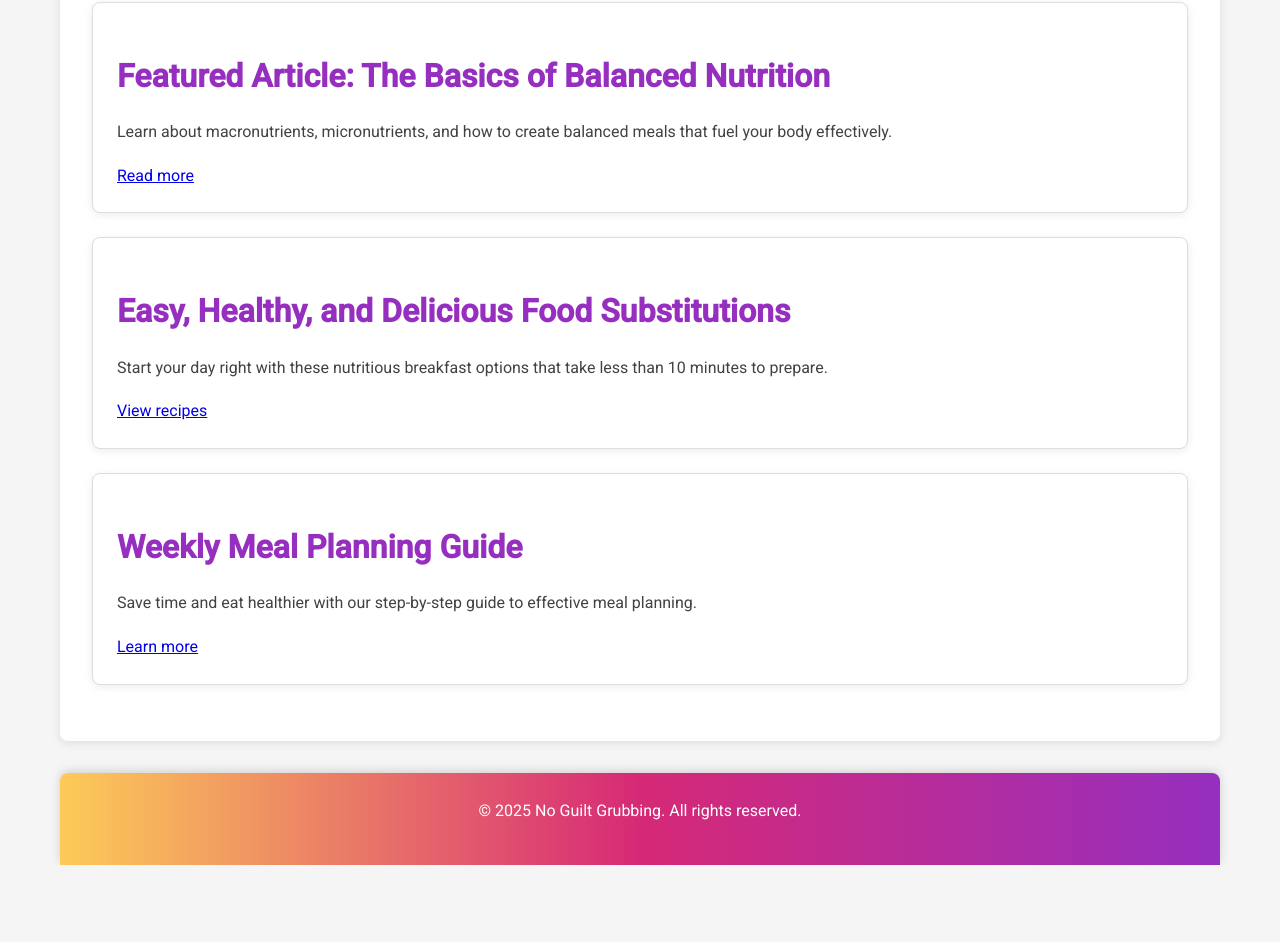
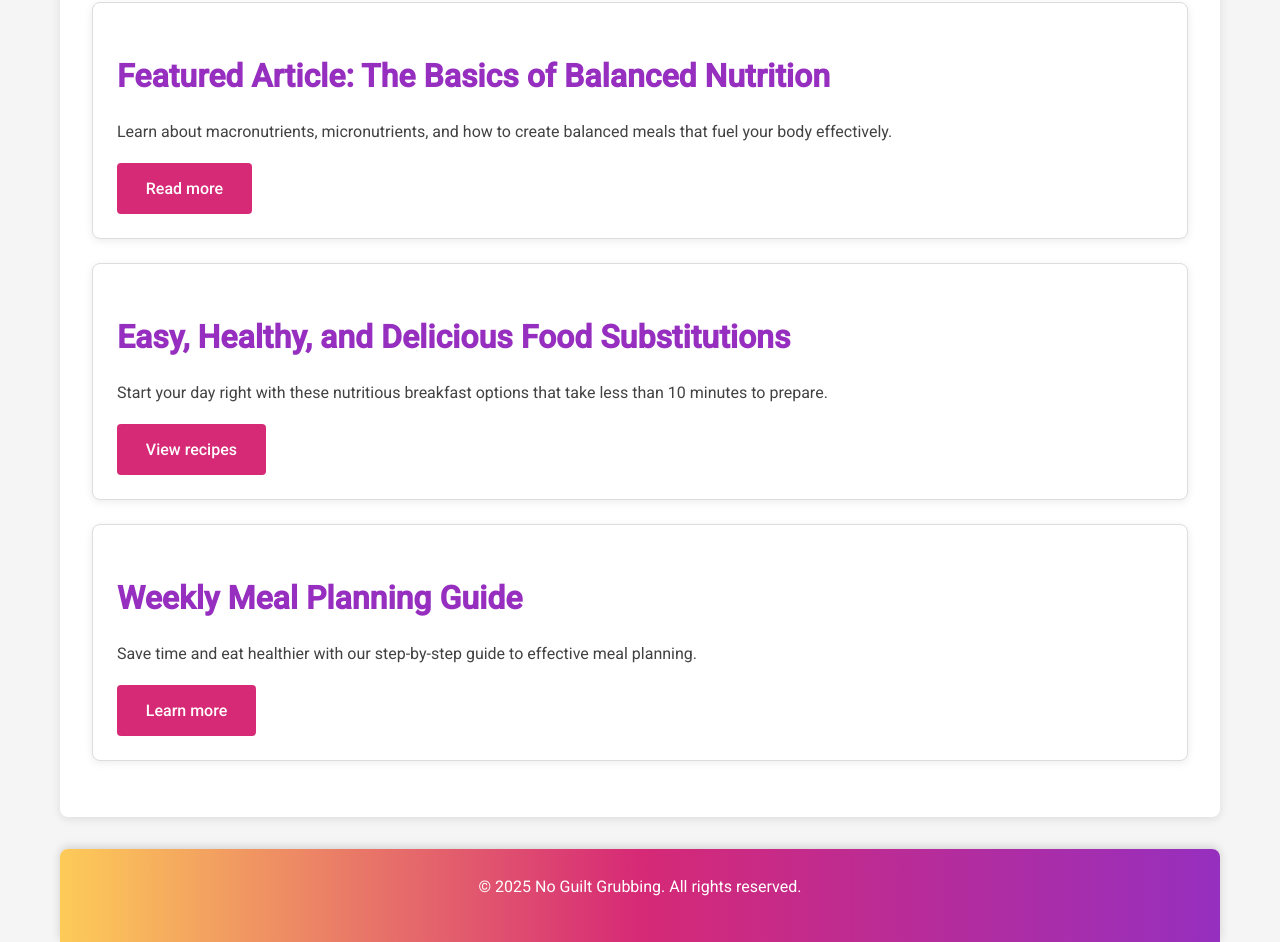
Before and after one commit to bashierd97/noguiltgrubbing.github.io, a plain HTML site: page index.html in a window 1280 px wide. Shown: the part 909-1851 px from the top of the page. Before the commit the page ends 1774 px from the top, so only its background shows below. Drawn offline with nearby package versions, Linux system fonts and the light colour scheme.

Commit message:
making the references on home page into buttons

```diff
--- a/index.html
+++ b/index.html
@@ -37,19 +37,19 @@
         <div class="article-card">
             <h2>Featured Article: The Basics of Balanced Nutrition</h2>
             <p>Learn about macronutrients, micronutrients, and how to create balanced meals that fuel your body effectively.</p>
-            <a href="nutrition.html">Read more</a>
+            <a href="nutrition.html" class="btn">Read more</a>
         </div>
 
         <div class="article-card">
             <h2>Easy, Healthy, and Delicious Food Substitutions</h2>
             <p>Start your day right with these nutritious breakfast options that take less than 10 minutes to prepare.</p>
-            <a href="recipes.html">View recipes</a>
+            <a href="recipes.html" class="btn">View recipes</a>
         </div>
 
         <div class="article-card">
             <h2>Weekly Meal Planning Guide</h2>
             <p>Save time and eat healthier with our step-by-step guide to effective meal planning.</p>
-            <a href="meal-planning.html">Learn more</a>
+            <a href="meal-planning.html" class="btn">Learn more</a>
         </div>
     </main>
 
```
